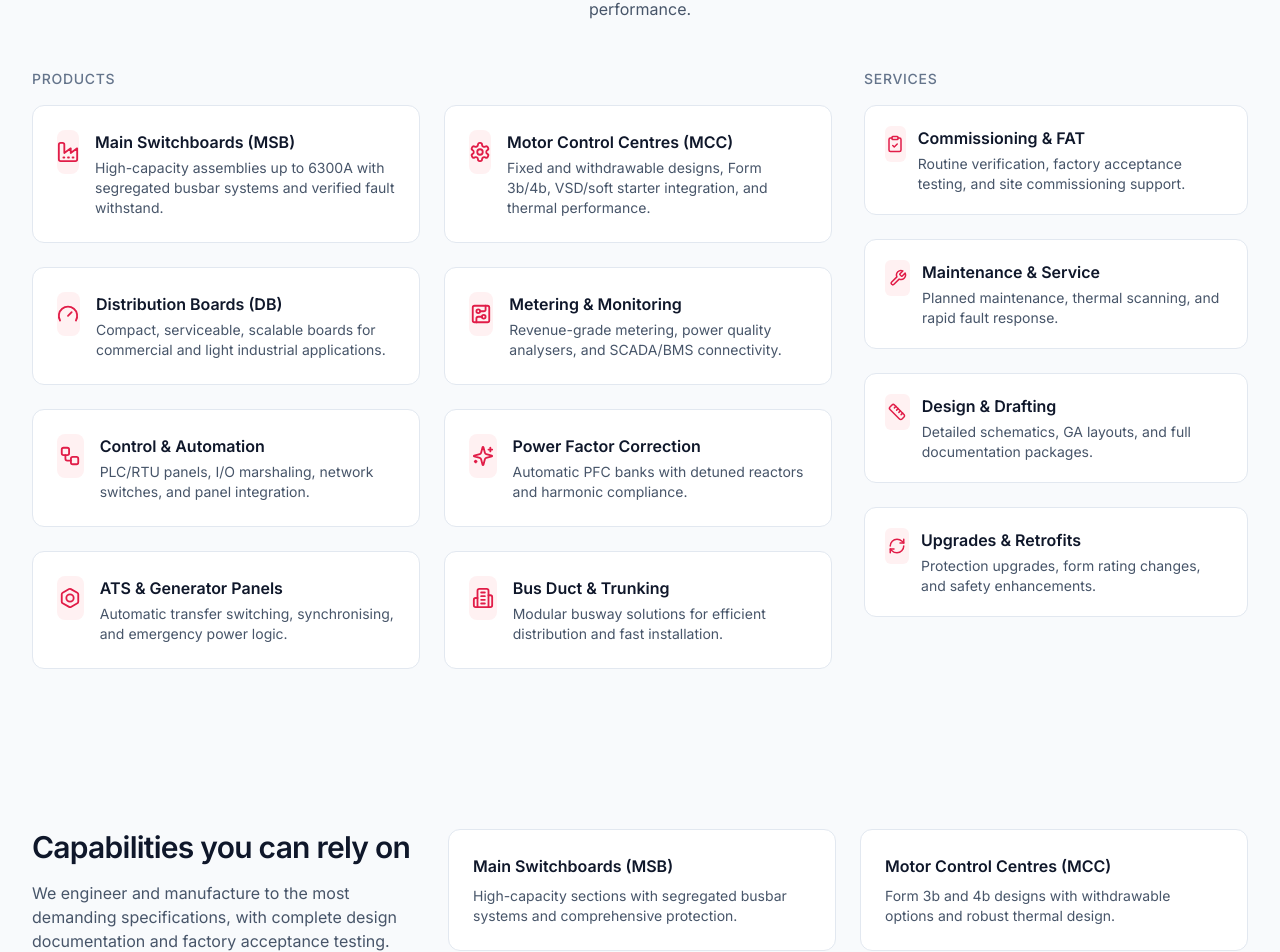
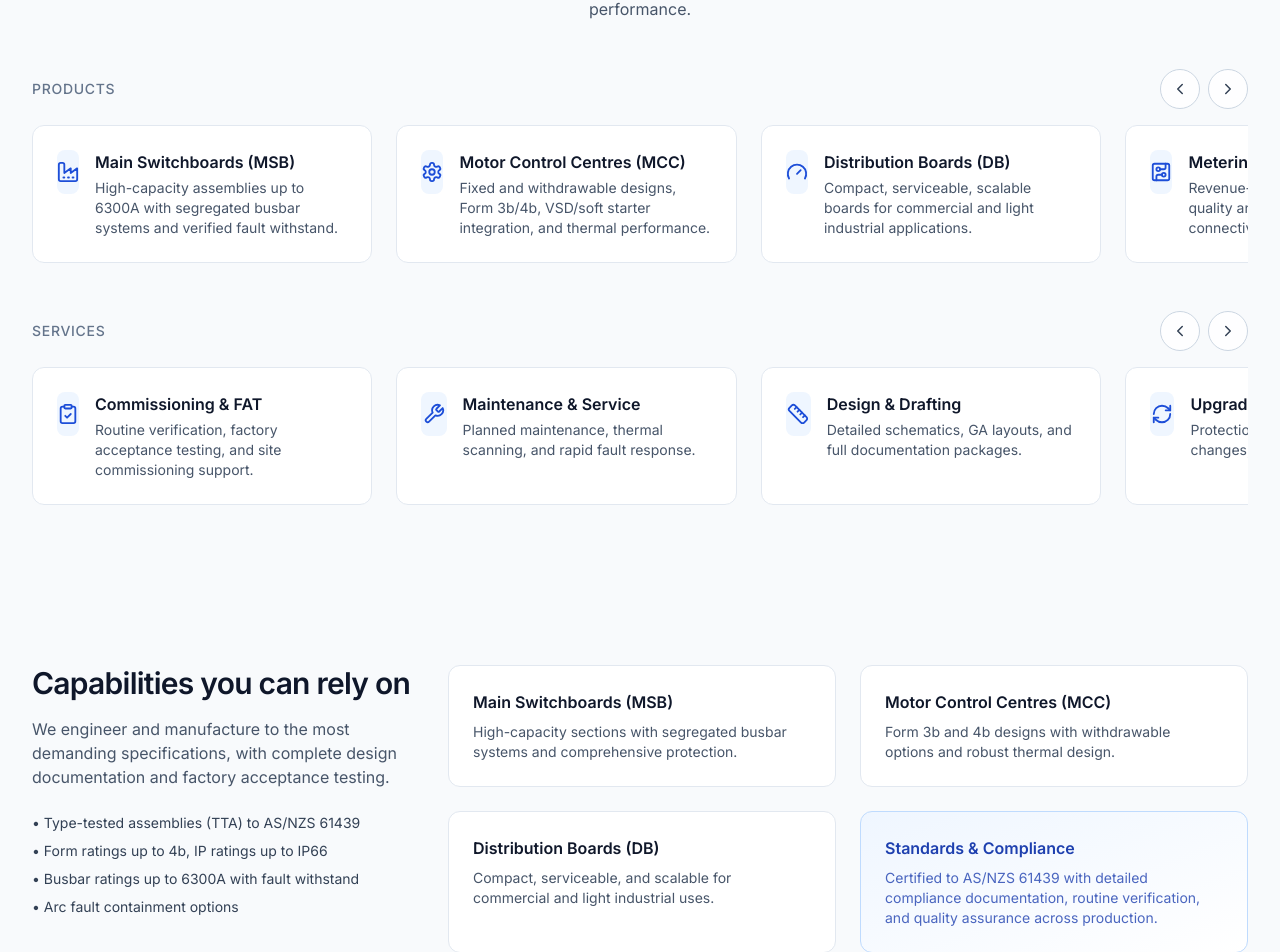
Before and after one commit to django-nerd/frontend-repo_lme5h60g_rqe3dj, a React (Vite) app: page / in a window 1280 px wide. Shown: the part 1397-2349 px from the top of the page. Built offline with nearby package versions, Linux system fonts and the light colour scheme; a web font is replaced by a local one.

Commit message:
Update project prj_lme5h60g - 2025-11-18T08:15:11.312Z

```diff
--- a/src/components/Contact.jsx
+++ b/src/components/Contact.jsx
@@ -18,13 +18,13 @@ export default function Contact() {
 
             <div className="mt-8 rounded-xl border border-slate-200 p-6">
               <form onSubmit={onSubmit} className="grid grid-cols-1 gap-4">
-                <input className="rounded-md border border-slate-300 px-4 py-2 focus:outline-none focus:ring-2 focus:ring-rose-500" placeholder="Full name" required />
-                <input className="rounded-md border border-slate-300 px-4 py-2 focus:outline-none focus:ring-2 focus:ring-rose-500" type="email" placeholder="Work email" required />
-                <input className="rounded-md border border-slate-300 px-4 py-2 focus:outline-none focus:ring-2 focus:ring-rose-500" placeholder="Company" />
-                <textarea rows={5} className="rounded-md border border-slate-300 px-4 py-2 focus:outline-none focus:ring-2 focus:ring-rose-500" placeholder="Project details (e.g., 3200A MSB, Form 4b, IP54, 65kA)" />
-                <button className="inline-flex items-center justify-center rounded-md bg-rose-600 px-6 py-3 text-white shadow-sm hover:bg-rose-700 transition-colors">Send Request</button>
+                <input className="rounded-md border border-slate-300 px-4 py-2 focus:outline-none focus:ring-2 focus:ring-blue-600/60" placeholder="Full name" required />
+                <input className="rounded-md border border-slate-300 px-4 py-2 focus:outline-none focus:ring-2 focus:ring-blue-600/60" type="email" placeholder="Work email" required />
+                <input className="rounded-md border border-slate-300 px-4 py-2 focus:outline-none focus:ring-2 focus:ring-blue-600/60" placeholder="Company" />
+                <textarea rows={5} className="rounded-md border border-slate-300 px-4 py-2 focus:outline-none focus:ring-2 focus:ring-blue-600/60" placeholder="Project details (e.g., 3200A MSB, Form 4b, IP54, 65kA)" />
+                <button className="inline-flex items-center justify-center rounded-md bg-blue-800 px-6 py-3 text-white shadow-sm hover:bg-blue-900 transition-colors">Send Request</button>
               </form>
-              {status && <p className="mt-4 text-sm text-rose-700">{status}</p>}
+              {status && <p className="mt-4 text-sm text-blue-800">{status}</p>}
             </div>
           </div>
 
--- a/src/components/Features.jsx
+++ b/src/components/Features.jsx
@@ -34,8 +34,8 @@ export default function Features() {
 
         <div className="mt-12 grid grid-cols-1 sm:grid-cols-2 lg:grid-cols-4 gap-6">
           {features.map(({ icon: Icon, title, desc }) => (
-            <div key={title} className="group rounded-xl border border-slate-200 p-6 hover:shadow-lg hover:border-rose-200 transition-all">
-              <div className="h-11 w-11 rounded-lg bg-rose-50 text-rose-600 flex items-center justify-center mb-4 group-hover:bg-rose-100">
+            <div key={title} className="group rounded-xl border border-slate-200 p-6 hover:shadow-lg hover:border-blue-200 transition-all">
+              <div className="h-11 w-11 rounded-lg bg-blue-50 text-blue-700 flex items-center justify-center mb-4 group-hover:bg-blue-100">
                 <Icon size={22} />
               </div>
               <h3 className="font-semibold text-slate-900">{title}</h3>
--- a/src/components/Hero.jsx
+++ b/src/components/Hero.jsx
@@ -9,6 +9,13 @@ export default function Hero() {
 
       <div className="absolute inset-0 bg-gradient-to-t from-white via-white/70 to-transparent pointer-events-none" />
 
+      <div className="absolute top-6 right-6">
+        <div className="inline-flex items-center gap-2 rounded-full bg-white/70 backdrop-blur px-3 py-1 text-blue-900 border border-blue-200">
+          <span className="inline-block h-2 w-2 rounded-full bg-blue-700" />
+          <span className="text-sm font-medium">Navy Blue Theme</span>
+        </div>
+      </div>
+
       <div className="relative h-full flex items-end">
         <div className="mx-auto max-w-7xl px-4 sm:px-6 lg:px-8 w-full pb-16">
           <div className="max-w-3xl">
@@ -19,7 +26,7 @@ export default function Hero() {
               Engineered for safety, reliability, and scalability. Built to AS/NZS standards with meticulous attention to detail.
             </p>
             <div className="mt-8 flex flex-col sm:flex-row gap-3">
-              <a href="#quote" className="inline-flex items-center justify-center rounded-md bg-rose-600 px-6 py-3 text-white shadow-sm hover:bg-rose-700 transition-colors">
+              <a href="#quote" className="inline-flex items-center justify-center rounded-md bg-blue-800 px-6 py-3 text-white shadow-sm hover:bg-blue-900 transition-colors">
                 Request a Quote
               </a>
               <a href="#capabilities" className="inline-flex items-center justify-center rounded-md border border-slate-300 px-6 py-3 text-slate-800 hover:bg-slate-50 transition-colors">
--- a/src/components/Navbar.jsx
+++ b/src/components/Navbar.jsx
@@ -20,7 +20,7 @@ export default function Navbar() {
       <div className="mx-auto max-w-7xl px-4 sm:px-6 lg:px-8">
         <div className="flex h-16 items-center justify-between">
           <div className="flex items-center gap-3">
-            <div className="h-8 w-8 rounded-md bg-gradient-to-br from-rose-500 to-rose-600 shadow-sm" />
+            <div className="h-8 w-8 rounded-md bg-gradient-to-br from-blue-800 to-blue-600 shadow-sm" />
             <span className="font-semibold tracking-tight text-slate-900">Voltix Switchboards</span>
           </div>
 
@@ -31,7 +31,7 @@ export default function Navbar() {
             <NavLink href="#contact">Contact</NavLink>
             <a
               href="#quote"
-              className="inline-flex items-center rounded-md bg-rose-600 px-4 py-2 text-white shadow-sm hover:bg-rose-700 transition-colors"
+              className="inline-flex items-center rounded-md bg-blue-800 px-4 py-2 text-white shadow-sm hover:bg-blue-900 transition-colors"
             >
               Request a Quote
             </a>
@@ -56,7 +56,7 @@ export default function Navbar() {
             <NavLink href="#contact">Contact</NavLink>
             <a
               href="#quote"
-              className="inline-flex w-full items-center justify-center rounded-md bg-rose-600 px-4 py-2 text-white shadow-sm hover:bg-rose-700"
+              className="inline-flex w-full items-center justify-center rounded-md bg-blue-800 px-4 py-2 text-white shadow-sm hover:bg-blue-900"
             >
               Request a Quote
             </a>
--- a/src/components/ProductsServices.jsx
+++ b/src/components/ProductsServices.jsx
@@ -1,5 +1,6 @@
+import { useRef } from 'react'
 import { motion } from 'framer-motion'
-import { Factory, Settings, Gauge, CircuitBoard, Workflow, Sparkles, Bolt, Building2, Wrench, ClipboardCheck, Ruler, RefreshCw } from 'lucide-react'
+import { Factory, Settings, Gauge, CircuitBoard, Workflow, Sparkles, Bolt, Building2, Wrench, ClipboardCheck, Ruler, RefreshCw, ChevronLeft, ChevronRight } from 'lucide-react'
 
 const products = [
   { icon: Factory, title: 'Main Switchboards (MSB)', desc: 'High-capacity assemblies up to 6300A with segregated busbar systems and verified fault withstand.' },
@@ -19,20 +20,49 @@ const services = [
   { icon: RefreshCw, title: 'Upgrades & Retrofits', desc: 'Protection upgrades, form rating changes, and safety enhancements.' }
 ]
 
-const container = {
-  hidden: { opacity: 0 },
-  show: {
-    opacity: 1,
-    transition: { staggerChildren: 0.06, delayChildren: 0.1 }
-  }
+function ArrowButton({ onClick, direction = 'left', label }) {
+  const Icon = direction === 'left' ? ChevronLeft : ChevronRight
+  return (
+    <button
+      type="button"
+      aria-label={label}
+      onClick={onClick}
+      className="inline-flex h-10 w-10 items-center justify-center rounded-full border border-slate-300 bg-white/80 backdrop-blur text-slate-700 hover:text-blue-900 hover:border-blue-300 focus:outline-none focus:ring-2 focus:ring-blue-500/40"
+    >
+      <Icon size={18} />
+    </button>
+  )
 }
 
-const item = {
-  hidden: { opacity: 0, y: 12 },
-  show: { opacity: 1, y: 0, transition: { duration: 0.45, ease: [0.2, 0.8, 0.2, 1] } }
+function Card({ icon: Icon, title, desc }) {
+  return (
+    <motion.div
+      whileHover={{ y: -4, scale: 1.01 }}
+      className="group relative shrink-0 w-[85%] sm:w-[55%] md:w-[42%] lg:w-[32%] xl:w-[28%] snap-start overflow-hidden rounded-xl border border-slate-200 bg-white p-6 mr-6 last:mr-0 transition-all hover:shadow-lg"
+    >
+      <div className="absolute inset-0 bg-gradient-to-br from-blue-50/0 to-blue-100/0 opacity-0 group-hover:opacity-100 transition-opacity" />
+      <div className="relative flex items-start gap-4">
+        <div className="h-11 w-11 rounded-lg bg-blue-50 text-blue-700 flex items-center justify-center group-hover:bg-blue-100 transition-colors">
+          <Icon size={22} />
+        </div>
+        <div>
+          <h4 className="font-semibold text-slate-900">{title}</h4>
+          <p className="mt-1 text-sm text-slate-600">{desc}</p>
+        </div>
+      </div>
+    </motion.div>
+  )
 }
 
 export default function ProductsServices() {
+  const prodRef = useRef(null)
+  const svcRef = useRef(null)
+
+  const scrollByAmount = (ref, amount) => {
+    if (!ref.current) return
+    ref.current.scrollBy({ left: amount, behavior: 'smooth' })
+  }
+
   return (
     <section id="products" className="py-20 bg-slate-50">
       <div className="mx-auto max-w-7xl px-4 sm:px-6 lg:px-8">
@@ -41,67 +71,65 @@ export default function ProductsServices() {
           <p className="mt-4 text-slate-600">A comprehensive suite of low voltage solutions, designed for safety, reliability and lifecycle performance.</p>
         </div>
 
-        <div className="mt-12 grid lg:grid-cols-3 gap-8">
-          <div className="lg:col-span-2">
+        {/* Products */}
+        <div className="mt-12">
+          <div className="flex items-center justify-between">
             <h3 className="text-sm font-medium text-slate-500 uppercase tracking-wider">Products</h3>
-            <motion.div
-              variants={container}
-              initial="hidden"
-              whileInView="show"
-              viewport={{ once: true, amount: 0.2 }}
-              className="mt-4 grid grid-cols-1 sm:grid-cols-2 gap-6"
-            >
-              {products.map(({ icon: Icon, title, desc }) => (
-                <motion.div
-                  key={title}
-                  variants={item}
-                  whileHover={{ y: -4, scale: 1.01 }}
-                  className="group relative overflow-hidden rounded-xl border border-slate-200 bg-white p-6 transition-all hover:shadow-lg"
-                >
-                  <div className="absolute inset-0 bg-gradient-to-br from-rose-50/0 to-rose-100/0 opacity-0 group-hover:opacity-100 transition-opacity" />
-                  <div className="relative flex items-start gap-4">
-                    <div className="h-11 w-11 rounded-lg bg-rose-50 text-rose-600 flex items-center justify-center group-hover:bg-rose-100 transition-colors">
-                      <Icon size={22} />
-                    </div>
-                    <div>
-                      <h4 className="font-semibold text-slate-900">{title}</h4>
-                      <p className="mt-1 text-sm text-slate-600">{desc}</p>
+            <div className="hidden sm:flex items-center gap-2">
+              <ArrowButton label="Previous products" onClick={() => scrollByAmount(prodRef, -400)} />
+              <ArrowButton label="Next products" direction="right" onClick={() => scrollByAmount(prodRef, 400)} />
             </div>
           </div>
-                </motion.div>
+
+          <motion.div
+            className="mt-4 flex snap-x snap-mandatory overflow-x-auto scrollbar-thin scrollbar-thumb-slate-300/80 hover:scrollbar-thumb-slate-400 scrollbar-track-transparent"
+            ref={prodRef}
+            initial={{ opacity: 0, y: 12 }}
+            whileInView={{ opacity: 1, y: 0 }}
+            viewport={{ once: true, amount: 0.2 }}
+            transition={{ duration: 0.5, ease: [0.2, 0.8, 0.2, 1] }}
+            aria-label="Products gallery"
+          >
+            {products.map((p) => (
+              <Card key={p.title} icon={p.icon} title={p.title} desc={p.desc} />
             ))}
           </motion.div>
+
+          {/* Mobile arrows */}
+          <div className="mt-4 flex sm:hidden items-center justify-center gap-3">
+            <ArrowButton label="Previous products" onClick={() => scrollByAmount(prodRef, -300)} />
+            <ArrowButton label="Next products" direction="right" onClick={() => scrollByAmount(prodRef, 300)} />
+          </div>
         </div>
 
-          <div className="lg:col-span-1">
+        {/* Services */}
+        <div className="mt-12">
+          <div className="flex items-center justify-between">
             <h3 className="text-sm font-medium text-slate-500 uppercase tracking-wider">Services</h3>
-            <motion.div
-              variants={container}
-              initial="hidden"
-              whileInView="show"
-              viewport={{ once: true, amount: 0.2 }}
-              className="mt-4 grid grid-cols-1 gap-6"
-            >
-              {services.map(({ icon: Icon, title, desc }) => (
-                <motion.div
-                  key={title}
-                  variants={item}
-                  whileHover={{ x: 3 }}
-                  className="group relative overflow-hidden rounded-xl border border-slate-200 bg-white p-5 transition-all hover:shadow-md"
-                >
-                  <div className="absolute inset-0 bg-gradient-to-r from-transparent via-rose-50/0 to-rose-100/0 group-hover:to-rose-100/60 transition-all" />
-                  <div className="relative flex items-start gap-3">
-                    <div className="h-9 w-9 rounded-md bg-rose-50 text-rose-600 flex items-center justify-center group-hover:bg-rose-100 transition-colors">
-                      <Icon size={18} />
-                    </div>
-                    <div>
-                      <h4 className="font-semibold text-slate-900">{title}</h4>
-                      <p className="mt-1 text-sm text-slate-600">{desc}</p>
+            <div className="hidden sm:flex items-center gap-2">
+              <ArrowButton label="Previous services" onClick={() => scrollByAmount(svcRef, -400)} />
+              <ArrowButton label="Next services" direction="right" onClick={() => scrollByAmount(svcRef, 400)} />
             </div>
           </div>
-                </motion.div>
+
+          <motion.div
+            className="mt-4 flex snap-x snap-mandatory overflow-x-auto scrollbar-thin scrollbar-thumb-slate-300/80 hover:scrollbar-thumb-slate-400 scrollbar-track-transparent"
+            ref={svcRef}
+            initial={{ opacity: 0, y: 12 }}
+            whileInView={{ opacity: 1, y: 0 }}
+            viewport={{ once: true, amount: 0.2 }}
+            transition={{ duration: 0.5, ease: [0.2, 0.8, 0.2, 1] }}
+            aria-label="Services gallery"
+          >
+            {services.map((s) => (
+              <Card key={s.title} icon={s.icon} title={s.title} desc={s.desc} />
             ))}
           </motion.div>
+
+          {/* Mobile arrows */}
+          <div className="mt-4 flex sm:hidden items-center justify-center gap-3">
+            <ArrowButton label="Previous services" onClick={() => scrollByAmount(svcRef, -300)} />
+            <ArrowButton label="Next services" direction="right" onClick={() => scrollByAmount(svcRef, 300)} />
           </div>
         </div>
       </div>
--- a/src/components/Showcase.jsx
+++ b/src/components/Showcase.jsx
@@ -28,9 +28,9 @@ export default function Showcase() {
               </div>
             ))}
 
-            <div className="rounded-xl border border-rose-200 bg-gradient-to-br from-rose-50 to-white p-6">
-              <h3 className="font-semibold text-rose-700">Standards & Compliance</h3>
-              <p className="mt-2 text-rose-700/80 text-sm">Certified to AS/NZS 61439 with detailed compliance documentation, routine verification, and quality assurance across production.</p>
+            <div className="rounded-xl border border-blue-200 bg-gradient-to-br from-blue-50 to-white p-6">
+              <h3 className="font-semibold text-blue-800">Standards & Compliance</h3>
+              <p className="mt-2 text-blue-800/80 text-sm">Certified to AS/NZS 61439 with detailed compliance documentation, routine verification, and quality assurance across production.</p>
             </div>
           </div>
         </div>
```
Also changed, not shown: 1 other file (tests, documents, lock files or other folders). Lines whose indentation alone changed are shown as unchanged.
